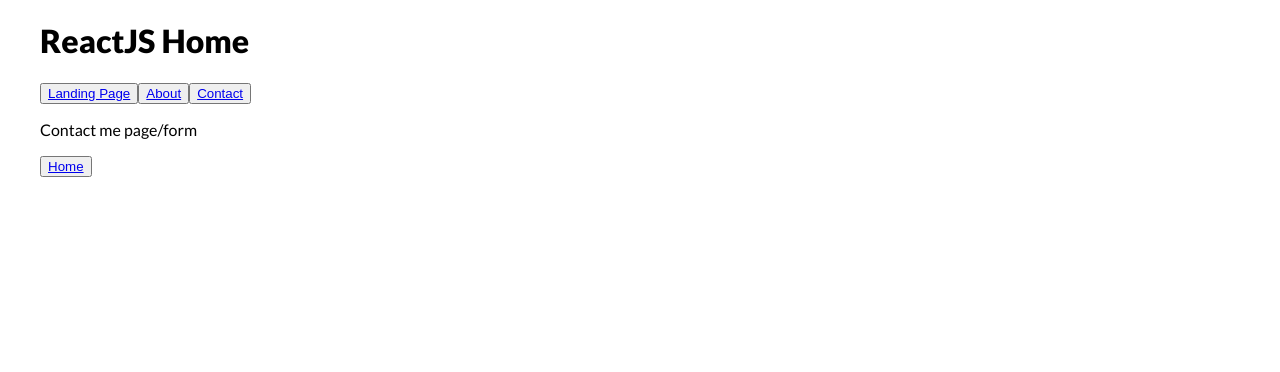
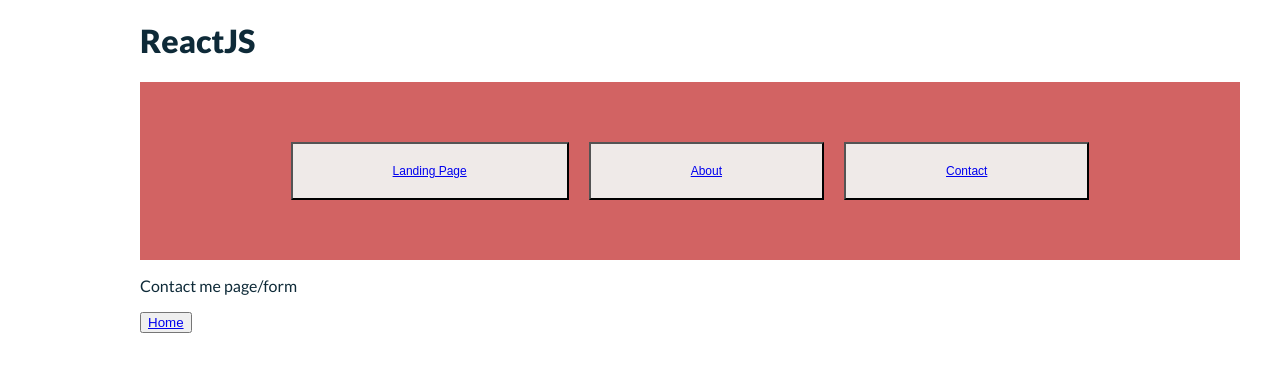
Before and after one commit to miklo88/React-Nav-Sass, a React (Create React App) app in the folder react-nav/: page /contact in a window 1280 px wide. Shown: the top 372 px of the page. Built offline with nearby package versions, Linux system fonts and the light colour scheme.

Commit message:
applying ruby scss for reactJS app. cleaning up the file structure of my scss files. finishing applying styling to all the buttons and navigation.

```diff
--- a/react-nav/src/App.js
+++ b/react-nav/src/App.js
@@ -1,5 +1,8 @@
 import React from "react";
+
+// scss styling
 import "./styles/styles.scss";
+import "./styles/variables.scss";
 
 // importing components
 import Routes from "./utils/routing";
@@ -7,7 +10,7 @@
 function App() {
   return (
     <div className='App'>
-      <h1>ReactJS Home</h1>
+      <h1>ReactJS</h1>
       <Routes />
     </div>
   );
--- a/react-nav/src/components/about.js
+++ b/react-nav/src/components/about.js
@@ -5,8 +5,9 @@
   return (
     <div className='About'>
       <p>About me page</p>
+
       {/* homepage button */}
-      <button>
+      <button className='back-btn'>
         <Link to='/home'>Home</Link>
       </button>
     </div>
--- a/react-nav/src/components/contact.js
+++ b/react-nav/src/components/contact.js
@@ -5,8 +5,9 @@
   return (
     <div className='Contact'>
       <p>Contact me page/form</p>
+
       {/* homepage button */}
-      <button>
+      <button className='back-btn'>
         <Link to='/home'>Home</Link>
       </button>
     </div>
--- a/react-nav/src/index.js
+++ b/react-nav/src/index.js
@@ -1,6 +1,5 @@
 import React from "react";
 import ReactDOM from "react-dom";
-import "./styles/index.css";
 import App from "./App";
 
 ReactDOM.render(<App />, document.getElementById("root"));
--- a/react-nav/src/styles/App.css
+++ /dev/null
@@ -1,38 +0,0 @@
-.App {
-  text-align: center;
-}
-
-.App-logo {
-  height: 40vmin;
-  pointer-events: none;
-}
-
-@media (prefers-reduced-motion: no-preference) {
-  .App-logo {
-    animation: App-logo-spin infinite 20s linear;
-  }
-}
-
-.App-header {
-  background-color: #282c34;
-  min-height: 100vh;
-  display: flex;
-  flex-direction: column;
-  align-items: center;
-  justify-content: center;
-  font-size: calc(10px + 2vmin);
-  color: white;
-}
-
-.App-link {
-  color: #61dafb;
-}
-
-@keyframes App-logo-spin {
-  from {
-    transform: rotate(0deg);
-  }
-  to {
-    transform: rotate(360deg);
-  }
-}
--- a/react-nav/src/styles/index.css
+++ /dev/null
@@ -1,13 +0,0 @@
-body {
-  margin: 0;
-  font-family: -apple-system, BlinkMacSystemFont, 'Segoe UI', 'Roboto', 'Oxygen',
-    'Ubuntu', 'Cantarell', 'Fira Sans', 'Droid Sans', 'Helvetica Neue',
-    sans-serif;
-  -webkit-font-smoothing: antialiased;
-  -moz-osx-font-smoothing: grayscale;
-}
-
-code {
-  font-family: source-code-pro, Menlo, Monaco, Consolas, 'Courier New',
-    monospace;
-}
--- a/react-nav/src/styles/styles.scss
+++ b/react-nav/src/styles/styles.scss
@@ -1,9 +1,58 @@
+// // google font import
 @import url("https://fonts.googleapis.com/css?family=Lato:100,400,900&display=swap");
 
-body {
+// variable imports
+@import "variables.scss";
+
+// grid layout
+// * {
+//   box-sizing: border-box;
+// }
+
+// mixin imports
+
+.App {
   font-family: "Lato", sans-serif;
+  height: 2000px;
+  width: 100%;
+  max-width: 1000px;
+  min-width: 400px;
   margin: 0 auto;
   padding: 0 auto;
-  max-width: 1200px;
-  min-width: 400px;
 }
+
+h1 {
+  color: $primary-blue;
+}
+p {
+  color: $primary-blue;
+}
+
+// Nav
+// nav-main
+.nav-main {
+  width: 100%;
+  padding: 5%;
+  background-color: $primary-coral;
+  display: flex;
+  justify-content: center;
+  align-items: center;
+}
+
+// BUTTONS
+// navigation buttons
+.nav-button {
+  display: block;
+  justify-content: center;
+  align-items: center;
+  font-size: 12px;
+  background-color: $off-white;
+  padding: 20px 100px;
+  margin: 10px;
+}
+
+// back to home button
+//  back-btn {
+// }
+
+// About, home, contact
--- a/react-nav/src/styles/variables.scss
+++ b/react-nav/src/styles/variables.scss
@@ -0,0 +1,7 @@
+/* Color Theme Swatches in Hex */
+$primary-coral: #d26363;
+$secondary-coral: #d2a8aa;
+$primary-blue: #0e2a38;
+$secondary-blue: #304753;
+$tri-coral: #cf7e83;
+$off-white: #efeae8;
```
